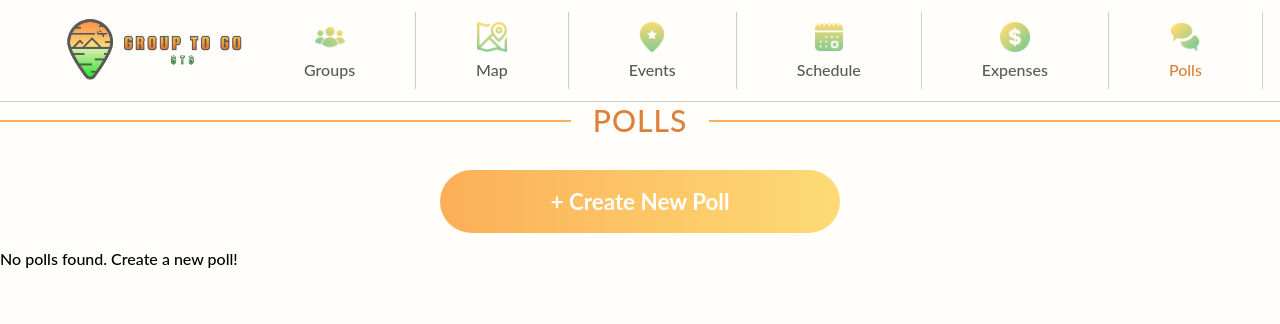
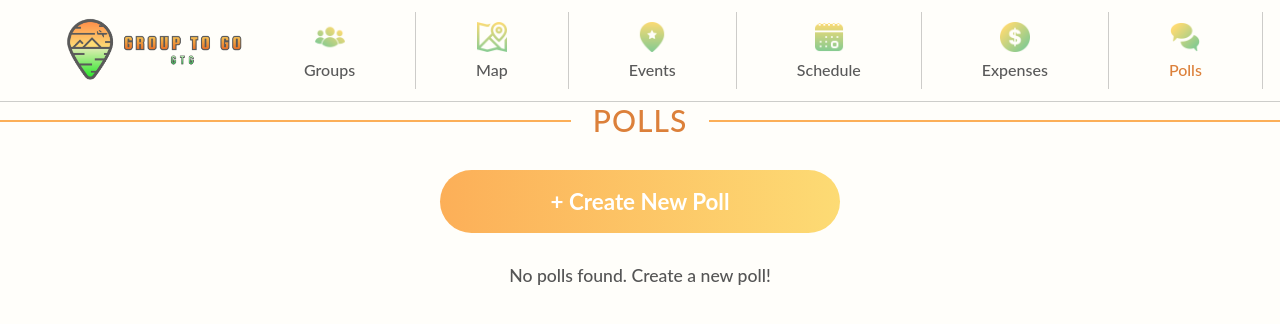
Before and after one commit to SafiraSari/group-to-go, a React (Create React App) app: page /polls in a window 1280 px wide. Shown: the top 324 px of the page. Built offline with nearby package versions, Linux system fonts and the light colour scheme.

Commit message:
center p

```diff
--- a/src/pages/Polls.css
+++ b/src/pages/Polls.css
@@ -216,3 +216,10 @@
 .polls-container select option:disabled {
   color: #999;
 }
+
+.no-polls-message {
+  text-align: center;
+  margin-top: 2rem;
+  font-size: 1.1rem;
+  color: #555;
+}
--- a/src/pages/Polls.js
+++ b/src/pages/Polls.js
@@ -315,7 +315,7 @@ const Polls = () => {
         ) : polls.length > 0 ? (
           <Accordion items={polls} />
         ) : (
-          <p>No polls found. Create a new poll!</p>
+          <p className="no-polls-message">No polls found. Create a new poll!</p>
         )}
 
         {modalOpen && (
```
